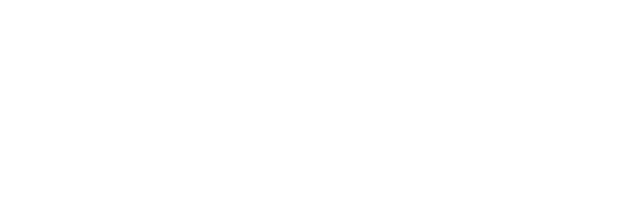
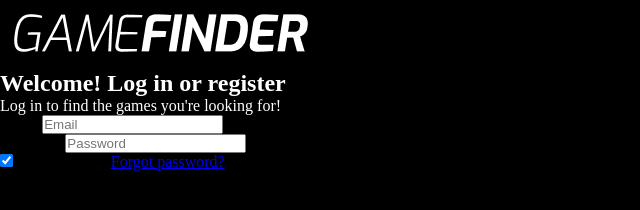
Before and after one commit to mariana-mma/AltimetrikGameFinderApp, a plain HTML site: page index.html in a window 1280 px wide. Shown: the whole page, without its empty margins (0-640 px from the left). Drawn offline with Linux system fonts and the light colour scheme.

Commit message:
HTML structure log pg

```diff
--- a/index.html
+++ b/index.html
@@ -4,9 +4,44 @@
     <meta charset="UTF-8">
     <meta http-equiv="X-UA-Compatible" content="IE=edge">
     <meta name="viewport" content="width=device-width, initial-scale=1.0">
+    <!--Style-->
+    <link rel="stylesheet" href="./css/style.css"/>
+    <!--Login page-->
     <title>GAMEFINDER</title>
 </head>
 <body>
+    <!--Header only with logo-->
+    <header>
+        <nav>
+            <div>
+                <img src="./assets/images/White.png" alt="GAMEFINDER Logo">
+            </div>
+        </nav>
+    </header>
+    <main>
+        <div>
+            <h2>Welcome! Log in or register</h2>
+            <p>Log in to find the games you're looking for!</p>
+            <form>
+                <div>
+                    <label for="email">Email</label>
+                    <input type="email" placeholder="Email" name="email" required>
+                </div>
+                <div>
+                    <label for="psw">Password</label>
+                    <input type="password" placeholder="Password" name="psw" required>
+                </div>
+                <div>
+                    <label>
+                        <input type="checkbox" checked="checked" name="remember">Remember me
+                    </label>
+                    <span><a href="#">Forgot password?</a></span>
+                </div>
+            </form>
+        </div>
+    </main>
+    <footer>
 
+    </footer>
 </body>
 </html>
--- /dev/null
+++ b/scss/_general.scss
@@ -0,0 +1,7 @@
+* {
+    margin: 0;
+    padding: 0;
+}
+body {
+    background-color: black;
+}
--- /dev/null
+++ b/scss/_typography.scss
@@ -0,0 +1,6 @@
+h2 {
+    color: white;
+}
+p {
+    @extend h2;
+}
--- /dev/null
+++ b/scss/style.scss
@@ -0,0 +1,3 @@
+@import "variables";
+@import "typography";
+@import "general";
```
Also changed, not shown: assets/images/Black1.webp (added), assets/images/Black2.webp (added), assets/images/Black3.webp (added), assets/images/White.png (added), css/style.css, scss/_variables.scss (added), 1 other file.
